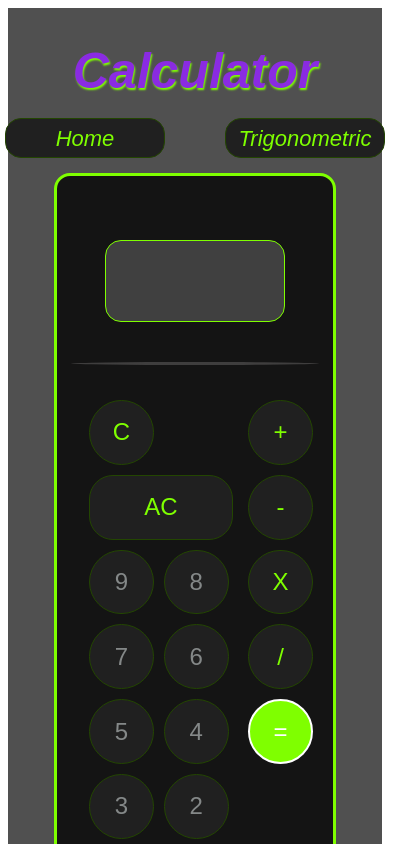
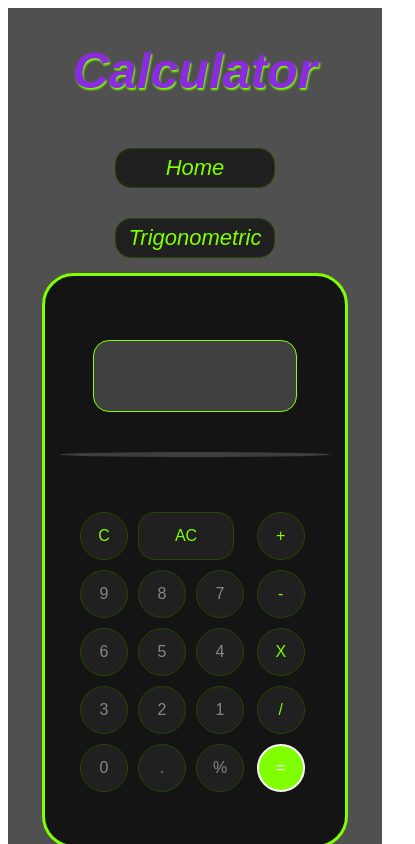
Before and after one commit to THONWELLING/calculator, a React (Create React App) app: page /Home in a window 390 px wide. Shown: the top 844 px of the page, 415 px wide, since content can reach past the window. Built offline with nearby package versions, Linux system fonts and the light colour scheme.

Commit message:
feito a parte de responsividades e refatorado alguns detalhes de estilo

```diff
--- a/public/index.html
+++ b/public/index.html
@@ -8,9 +8,7 @@
       name="description"
       content="Web site created using create-react-app"
     />
-    <link rel="apple-touch-icon" href="%PUBLIC_URL%/logo192.png" />
 
-    <link rel="manifest" href="%PUBLIC_URL%/manifest.json" />
 
     <title>Calculator React App</title>
   </head>
--- a/src/App.css
+++ /dev/null
@@ -1,12 +0,0 @@
-.App {
-  text-align: center;
-}
-.btn {
-  display: inline-block;
-  width: 10rem;
-  height: 2.5rem;
-  margin: 5px 30px;
-  border-radius: 1rem;
-  padding: 3px 10px;
-  background-color: #606060;
-}
--- a/src/App.js
+++ b/src/App.js
@@ -2,8 +2,8 @@ import React from 'react';
 import { Routes, Route, Link } from 'react-router-dom';
 
 
-import './App.css';
 import * as C from './styles'
+import { Button } from './components/Button';
 import Header from './components/Header/index'
 import  Home from './Pages/Home'
 import  Trigonometric from './Pages/Trigonometric'
@@ -17,10 +17,10 @@ function App() {
     <>
       <C.Container>
         <Header />
-          <nav>
-            <button className="btn"><Link to="/Home">Home</Link></button>
-            <button className="btn"><Link to="/Trigonometric">Trigonometric</Link> </button>
-          </nav>
+        <nav>
+          <Button className="btn"><Link to="/Home">Home</Link></Button>
+          <Button className="btn"><Link to="/Trigonometric">Trigonometric</Link></Button>
+        </nav>
 
         <Routes>
           <Route path="/" element={<Home />} />
--- a/src/Pages/NotFound.jsx
+++ b/src/Pages/NotFound.jsx
@@ -9,11 +9,12 @@ import detetive from '../assets/not-found.png'
 const NotFound = () => {
   return (
     <CardWrapper>
-        <img src={detetive} alt="fundo de detetive"
+      <img src={detetive} alt="fundo de detetive"
         style={{
           backgroundPosition: "center",
           backgroundSize: "cover",
-        }} />
+        }}
+      />
       <h1
         style={{
           display: 'flex ',
--- /dev/null
+++ b/src/components/Button/index.jsx
@@ -0,0 +1,18 @@
+import styled from 'styled-components'
+
+
+
+export const Button = styled.button`
+  display: inline-block;
+  width: 10rem;
+  height: 2.5rem;
+  margin: 0 20px 50px 20px;
+  border-radius: 1rem;
+  padding: 3px 10px;
+  background-color: #606060;
+
+  @media(max-width: 500px) {
+    margin: 15px ;
+  }
+
+`
--- a/src/components/Calculator/Calculator.css
+++ b/src/components/Calculator/Calculator.css
@@ -3,8 +3,8 @@
   height: auto;
   background-color: #141414;
   border: 3px solid chartreuse;
-  border-radius: 1em;
-  margin-bottom: 10px;
+  border-radius: 2em;
+  padding-bottom: 3rem;
   grid-template-areas:
     "result result result result"
     "result result result result"
@@ -16,9 +16,10 @@
 }
 .result {
   grid-area: result;
-  max-height: 100px;
+  height: 150px;
   display: flex;
   justify-content: flex-end;
+  align-items: center;
   background-color: #404040;
   color: rgb(68, 129, 6);
   margin: 4em 3em 2em 3em;
@@ -27,30 +28,31 @@
 }
 .result h2 {
   right: 0;
-  margin: 1em;
-  font-size: 30px;
-  padding-bottom: 20px;
+  margin: 20px;
+  font-size: 50px;
   font-weight: 300;
   font-style: italic;
 }
 hr {
   grid-area: row;
   width: 90%;
-  height: 3px;
+  height: 5px;
   background-color: rgb(63, 62, 62);
   border: 0;
   border-radius: 50%;
-  margin-bottom: 30px;
+  margin-bottom: 50px;
 }
 .modifiers {
   grid-area: modifiers;
-  padding-left: 27px;
+  padding-left: 30px;
+  margin-left: 10px;
 }
 
 .digits {
   grid-area: number;
   display: inline-block;
-  padding-left: 27px;
+  padding-left: 30px;
+  margin-left: 10px;
 }
 .operations {
   grid-area: operators;
@@ -62,7 +64,6 @@ button {
   height: 2.7em;
   margin: 5px;
   font-size: 1.5em;
-  border: none;
   border-radius: 50%;
 }
 
@@ -82,3 +83,36 @@ button {
   color: #fff;
   border: 2px solid #fff;
 }
+/*
+            RESPONSIVIDADE
+*/
+@media (max-width: 500px) {
+  .wrapper {
+    width: 300px;
+  }
+  .result {
+    height: 70px;
+  }
+  .result h2 {
+    margin: 10px;
+    font-size: 25px;
+  }
+  .modifiers {
+    padding-left: 0px;
+    margin-left: 30px;
+  }
+  .digits {
+    padding-left: 0px;
+    margin-left: 30px;
+  }
+  .operations {
+    border: 0;
+    margin-left: -35px;
+  }
+  button {
+    width: 3em;
+    height: 3em;
+    font-size: 1em;
+    border-radius: 50%;
+  }
+}
--- a/src/components/Card/index.jsx
+++ b/src/components/Card/index.jsx
@@ -1,7 +1,9 @@
 import React, { useState } from 'react'
 
+import * as C from '../../styles'
 import { CardArea, CardWrapper } from './style';
 import triangulo from '../../assets/image1.png'
+import { Button } from '../Button';
 
 
 const Card = () => {
@@ -22,7 +24,7 @@ const Card = () => {
 
 
   return (
-    <>
+    <C.Container>
       <h1>Teorema De Pitágoras</h1>
       <CardWrapper>
         <CardArea>
@@ -38,11 +40,11 @@ const Card = () => {
               value={catOposto} onChange={(e) => setCatOposto(e.target.value)} />
             <input type="text" name="Hypotenusa" id="Hypotenusa" placeholder ="Hypotenusa"
             value={hypotenusa} onChange={(e) => setHypotenusa(e.target.value)}/>
-            <button className="btn"onClick={handleHypotenusa}>Calcular</button>
+            <Button onClick={handleHypotenusa}>Calcular</Button>
           </form>
         </CardArea>
       </CardWrapper>
-    </>
+    </C.Container>
   );
 }
 
--- a/src/components/Card/style.jsx
+++ b/src/components/Card/style.jsx
@@ -7,39 +7,78 @@ padding: 0;
 box-sizing: border-box;
 display: flex;
 flex-direction: column;
-width: 375px;
-height: 100vh;
+width: 100%;
+height: 700px;
 align-items: space-around;
+
+  @media (min-width: 320px) and (max-width: 500px) {
+    justify-content: center;
+    width: 300px;
+    align-items: center;
+  }
 `
  export const CardArea = styled.div`
   border: 3px solid #111;
   border-radius: 10px;
   background-color: transparent;
-  display: column;
+  display: flex;
+  flex-direction: column;
   width: 100%;
   height: 300px;
   margin: 5px;
 
   img{
     width: 100%;
-    margin-top: 20px;
+    height: 80%;
+    margin-top: 10%;
   }
   form{
     display: flex;
+    width: 100%;
     flex-direction: column;
     align-items: center;
 
     input{
       min-width: 90%;
-      margin-top: 20px;
-      padding: 5px;
-      font-size: 18px;
-      border-radius: 8px;
+      margin-top: 40px;
+      padding: 10px;
+      font-size: 20px;
+      border-radius: 10px;
       background-color: transparent;
     }
     button{
-      margin-top: 20px;
+      margin-top: 70px;
       color: chartreuse;
     }
   }
+
+  @media(max-width: 500px) {
+
+    display: flex;
+    justify-content: center;
+    width: 100%;
+    height: 100%;
+    margin: 5px;
+
+    img{
+    width: 100%;
+    height: 80%;
+    margin-top: 10%;
+    }
+    form{
+    display: flex;
+    width: 100%;
+    flex-direction: column;
+    align-items: center;
+
+    input{
+      margin-top: 20px;
+      padding: 10px;
+      font-size: 20px;
+    }
+    button{
+      margin-top: 50px;
+    }
+  }
+
 `
--- a/src/components/Header/index.jsx
+++ b/src/components/Header/index.jsx
@@ -3,16 +3,29 @@ import styled from 'styled-components'
 
 
  const HeaderArea = styled.div`
+  margin: 0;
+  border: 0;
   display: flex;
+  width: 100vw;
   justify-content: center;
+  align-items: center;
   background-color: transparent;
+
+  @media(max-width: 500px) {
+    flex-direction: column;
+    min-width: 320px;
+  }
 `;
  const Title = styled.h1`
  font-family: sans-serif;
  color: blueviolet;
- font-size: 50px;
+ font-size: 80px;
  font-style: italic;
  text-shadow: 1px 2px 2px chartreuse;
+
+  @media(max-width: 500px) {
+    font-size: 50px;
+  }
  `;
 const Header = () => {
  return(
--- a/src/index.js
+++ b/src/index.js
@@ -2,6 +2,7 @@ import React from 'react';
 import { render } from 'react-dom';
 import { BrowserRouter } from 'react-router-dom';
 import App from './App';
+
 
 const rootElement = document.getElementById('root');
 
--- a/src/styles.jsx
+++ b/src/styles.jsx
@@ -9,7 +9,12 @@ max-width: 100vw;
 height: auto;
 background-color: #505050;
 align-items: center;
+justify-content: center;
 padding: 0px 30px;
+
+  h1 {
+    font-size: 50px
+  }
   nav {
     display: flex;
     justify-content: flex-end;
@@ -37,4 +42,19 @@ padding: 0px 30px;
       color: chartreuse;
     }
   }
+
+  @media(max-width: 500px) {
+
+    nav {
+      flex-direction: column;
+      margin-top: 0;
+      padding: 0px 30px;
+      justify-content: center;
+    }
+
+
+  }
+
+
+
 `
```
Also changed, not shown: src/Pages/Trigonometric.jsx (+4 -4 lines).
